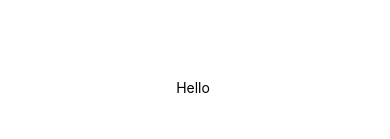
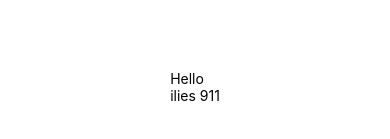
Before and after one commit to ilies-space/React-Native-Redux-Practice, a React Native app: screen / in a window 390 px wide. Shown: the part 335-474 px from the top of the page. Built offline with nearby package versions, Linux system fonts and the light colour scheme.

Commit message:
sendig data to another Screen done

```diff
--- a/AnotherScreen.js
+++ /dev/null
@@ -1,11 +0,0 @@
-import React from "react";
-import { View, Text } from "react-native";
-
-export const AnotherScreen = () => {
-  return (
-    <View>
-      <Text>Hello </Text>
-      <Text></Text>
-    </View>
-  );
-};
--- a/App.js
+++ b/App.js
@@ -3,18 +3,21 @@ import React, { useState } from "react";
 import { StyleSheet, Text, View } from "react-native";
 import { createStore } from "redux";
 import { Provider } from "react-redux";
+import { connect } from "react-redux";
 //Screen :
-import { AnotherScreen } from "./AnotherScreen";
+import AnotherScreen from "./screen2";
 ///------------
 export default function App() {
   //consts goes here :
   const initialState = {
-    name: "ilies",
+    name: "ilies 911",
   };
   //---
   //fucntions goes here :
 
-  const reducer = (state = initialState) => {};
+  const reducer = (state = initialState) => {
+    return state;
+  };
   const store = createStore(reducer);
 
   //----------
--- /dev/null
+++ b/screen2.js
@@ -0,0 +1,23 @@
+import React, { Component } from "react";
+import { View, Text } from "react-native";
+
+import { connect } from "react-redux";
+
+class AnotherScreen extends Component {
+  render() {
+    return (
+      <View>
+        <Text>Hello</Text>
+        <Text>{this.props.name}</Text>
+      </View>
+    );
+  }
+}
+
+function mapStateToProps(state) {
+  return {
+    name: state.name,
+  };
+}
+
+export default connect(mapStateToProps)(AnotherScreen);
```
